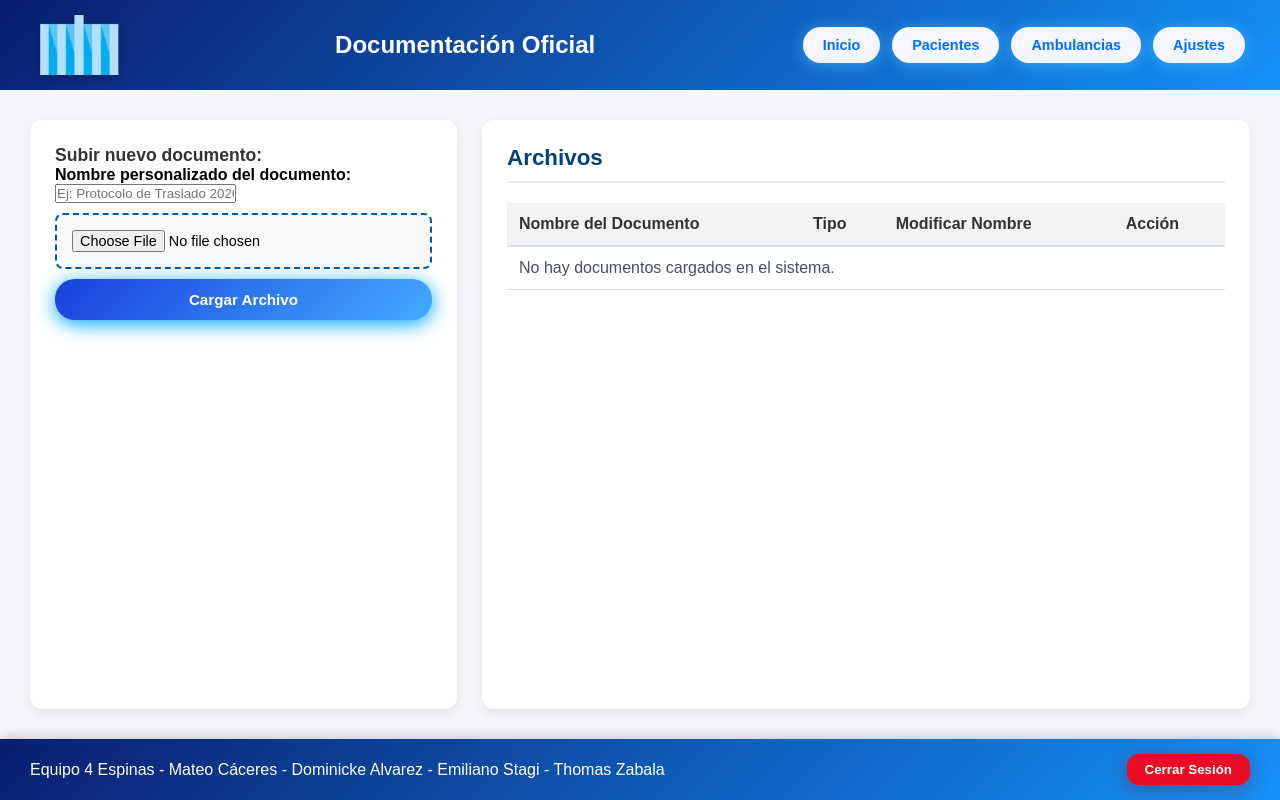
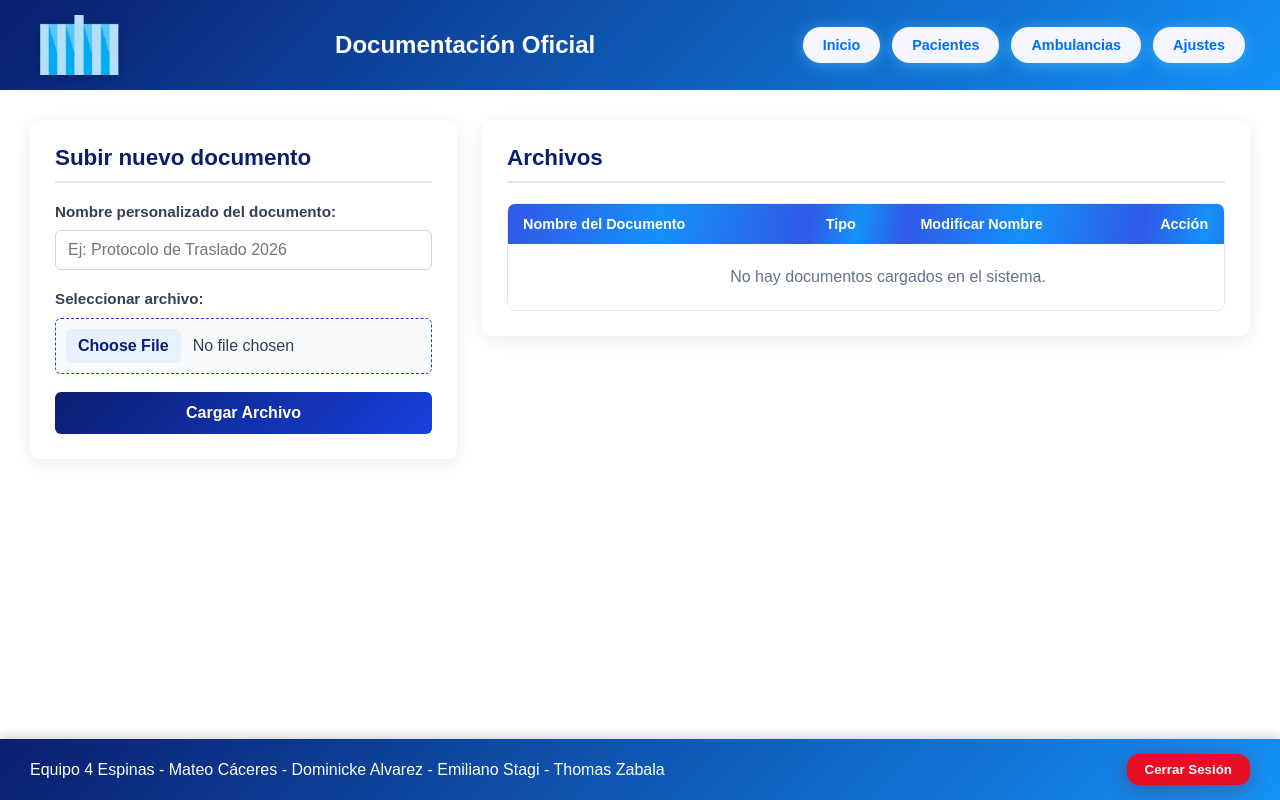
Before and after one commit to espinascuatro-rgb/Fronted-4Espinas, a PHP site: page /pages/administracion-de-documentos.php in a window 1280 px wide. Run offline with PHP 8.4, Linux system fonts and the light colour scheme; the visitor is signed in with stand-in values (Sample User, id 1); data that the repository does not hold is empty.

Commit message:
Correccion en css en algunos css, principalmente los relacionados a registros. Ademas de que arrgle el css de adm de docus.

```diff
--- a/css/admdocu.css
+++ b/css/admdocu.css
@@ -1,117 +1,286 @@
 body {
-    margin: 0;
     min-height: 100vh;
     display: flex;
     flex-direction: column;
     font-family: Arial, sans-serif;
+    background: #ffffff;
 }
 
 .mainadm {
+    width: 100%;
+    max-width: 1500px;
+    margin: 0 auto;
+    padding: 30px;
     display: flex;
-    flex-direction: row;
-    justify-content: space-between;
-    align-items: stretch;
+    flex: 1;
+    align-items: flex-start;
     gap: 25px;
-    padding: 30px;
-    flex: 1;
-    background-color: #f4f6f9;
     box-sizing: border-box;
 }
 
-.admdocumento1, .admdocumento2 {
-    background-color: #ffffff;
-    border-radius: 12px;
-    box-shadow: 0 4px 12px rgba(0, 0, 0, 0.08);
+.admdocumento1,
+.admdocumento2 {
+    min-width: 0;
     padding: 25px;
+    background: #ffffff;
+    border-radius: 10px;
+    box-shadow: 0 4px 20px rgba(0, 0, 0, 0.08);
     box-sizing: border-box;
-    display: flex;
-    flex-direction: column;
 }
 
 .admdocumento1 {
     flex: 0 0 35%;
-    justify-content: flex-start;
-    gap: 15px;
 }
 
-.admdocumento1 p {
-    font-weight: bold;
-    color: #333333;
-    margin: 0;
-    font-size: 1.1rem;
+.form-subida-doc {
+    display: flex;
+    flex-direction: column;
+    gap: 18px;
 }
 
+.form-subida-doc h2,
+.admdocumento2 h2 {
+    margin: 0;
+    padding-bottom: 10px;
+    border-bottom: 2px solid #e2e8f0;
+    color: #0a1e6f;
+    font-size: 1.4rem;
+}
+
+.grupo-input-doc {
+    display: flex;
+    flex-direction: column;
+    gap: 8px;
+}
+
+.grupo-input-doc label {
+    color: #334155;
+    font-size: 0.95rem;
+    line-height: 1.4;
+}
+
+.input-form {
+    width: 100%;
+    min-width: 0;
+    padding: 10px 12px;
+    border: 1px solid #cbd5e1;
+    border-radius: 6px;
+    background: #ffffff;
+    color: #1e293b;
+    font: inherit;
+    box-sizing: border-box;
+    transition: border-color 0.2s, box-shadow 0.2s;
+}
+
+.input-form:focus,
+#archivo-subir:focus {
+    outline: none;
+    border-color: #1840dd;
+    box-shadow: 0 0 0 3px rgba(24, 64, 221, 0.15);
+}
 
 #archivo-subir {
-    border: 2px dashed #0056b3;
-    padding: 15px;
-    border-radius: 8px;
-    background-color: #f8f9fa;
+    width: 100%;
+    min-width: 0;
+    padding: 10px;
+    border: 1px dashed #1840dd;
+    border-radius: 6px;
+    background: #f8fafc;
+    color: #334155;
+    font: inherit;
+    box-sizing: border-box;
     cursor: pointer;
+}
+
+#archivo-subir::file-selector-button {
+    margin-right: 12px;
+    padding: 8px 12px;
+    border: 0;
+    border-radius: 5px;
+    background: #e8f1ff;
+    color: #0a1e6f;
+    font: inherit;
+    font-weight: bold;
+    cursor: pointer;
+    transition: background-color 0.2s;
+}
+
+#archivo-subir::file-selector-button:hover {
+    background: #d7e7ff;
+}
+
+.form-subida-doc .boton1 {
     width: 100%;
-    box-sizing: border-box;
-    font-size: 0.9rem;
+    margin: 0;
+    padding: 12px 20px;
+    border: 0;
+    border-radius: 6px;
+    background: linear-gradient(135deg, #0a1e6f, #1840dd);
+    color: #ffffff;
+    font-size: 1rem;
+    box-shadow: none;
+    transition: opacity 0.2s, transform 0.1s;
+}
+
+.form-subida-doc .boton1:hover {
+    background: linear-gradient(135deg, #0a1e6f, #1840dd);
+    opacity: 0.92;
+    transform: translateY(-1px);
 }
 
 .admdocumento2 {
-    flex: 1;
+    flex: 1 1 0;
 }
 
 .admdocumento2 h2 {
-    color: #004080;
-    margin-top: 0;
     margin-bottom: 20px;
-    font-size: 1.4rem;
-    border-bottom: 2px solid #e9ecef;
-    padding-bottom: 10px;
 }
 
-.admdocumento2 table {
+.tabla-documentos {
+    overflow-x: auto;
+    border: 1px solid #e2e8f0;
+    border-radius: 8px;
+}
+
+.tabla-documentos-lista {
     width: 100%;
+    min-width: 760px;
     border-collapse: collapse;
+    background: #ffffff;
     text-align: left;
 }
 
-.admdocumento2 th {
-    background-color: #f1f3f5;
-    color: #333333;
-    padding: 12px;
-    font-weight: bold;
-    border-bottom: 2px solid #dee2e6;
+.tabla-documentos-lista th {
+    padding: 12px 15px;
+    background: linear-gradient(100deg, #3257e8, #1491f8, #3257e8);
+    color: #ffffff;
+    font-size: 0.9rem;
+    font-weight: 600;
 }
 
-.admdocumento2 td {
-    padding: 12px;
-    border-bottom: 1px solid #dee2e6;
-    color: #495057;
+.tabla-documentos-lista td {
+    padding: 12px 15px;
+    border-bottom: 1px solid #e2e8f0;
+    color: #334155;
     vertical-align: middle;
 }
 
-.admdocumento2 tr:hover {
-    background-color: #f8f9fa;
+.tabla-documentos-lista tbody tr:last-child td {
+    border-bottom: 0;
 }
 
-.boton1, .boton2 {
-    background-color: #0056b3;
-    color: white;
-    border: none;
-    border-radius: 20px;
-    cursor: pointer;
-    font-weight: bold;
-    transition: background-color 0.3s ease;
+.tabla-documentos-lista tbody tr:hover {
+    background: #f8fafc;
 }
 
-.boton1 {
-    padding: 12px 24px;
-    width: 100%;
-    margin-top: 10px;
+.nombre-original {
+    display: inline-block;
+    margin-top: 5px;
+    color: #64748b;
+    overflow-wrap: anywhere;
 }
 
-.boton1:hover, .boton2:hover {
-    background-color: #003d82;
+.form-editar-nombre {
+    display: flex;
+    align-items: center;
+    gap: 8px;
 }
 
-.boton2 {
-    padding: 8px 20px;
+.input-tabla-editar {
+    flex: 1 1 auto;
+}
+
+.boton-actualizar,
+.btn-tabla-eliminar {
     display: inline-block;
+    width: auto;
+    height: auto;
+    flex: 0 0 auto;
+    padding: 8px 12px;
+    border: 0;
+    border-radius: 5px;
+    color: #ffffff;
+    font: inherit;
+    font-size: 0.875rem;
+    font-weight: bold;
+    text-align: center;
+    text-decoration: none;
+    cursor: pointer;
+    transition: background-color 0.2s, transform 0.1s;
 }
+
+.boton-actualizar {
+    background: #1840dd;
+}
+
+.boton-actualizar:hover {
+    background: #0a1e6f;
+}
+
+.admdocumento2 .enlace-descarga {
+    display: inline-block;
+    width: auto;
+    height: auto;
+    margin: 0;
+    padding: 8px 12px;
+    border-radius: 5px;
+    background: linear-gradient(135deg, #0a1e6f, #1840dd);
+    color: #ffffff;
+    font-size: 0.875rem;
+    text-align: center;
+    box-shadow: none;
+    transition: opacity 0.2s, transform 0.1s;
+}
+
+.admdocumento2 .enlace-descarga:hover {
+    background: linear-gradient(135deg, #0a1e6f, #1840dd);
+    opacity: 0.92;
+    transform: translateY(-1px);
+}
+
+.btn-tabla-eliminar {
+    background: #dc3545;
+}
+
+.btn-tabla-eliminar:hover {
+    background: #c82333;
+}
+
+.td-vacio {
+    padding: 24px !important;
+    color: #64748b !important;
+    text-align: center;
+}
+
+@media (max-width: 900px) {
+    .mainadm {
+        flex-direction: column;
+        padding: 20px;
+    }
+
+    .admdocumento1,
+    .admdocumento2 {
+        width: 100%;
+    }
+}
+
+@media (max-width: 600px) {
+    .mainadm {
+        gap: 16px;
+        padding: 12px;
+    }
+
+    .admdocumento1,
+    .admdocumento2 {
+        padding: 18px;
+    }
+
+    .form-editar-nombre {
+        align-items: stretch;
+        flex-direction: column;
+    }
+
+    .boton-actualizar {
+        width: 100%;
+    }
+}
--- a/pages/administracion-de-documentos.php
+++ b/pages/administracion-de-documentos.php
@@ -29,23 +29,25 @@ $res_docs = $con->query($sql_docs);
     <main class="mainadm">
         <section class="admdocumento1">
             <form action="../php/subir_documento.php" method="POST" enctype="multipart/form-data" class="form-subida-doc">
-                <p>Subir nuevo documento:</p>
+                <h2>Subir nuevo documento</h2>
 
                 <div class="grupo-input-doc">
                     <label for="nombre_personalizado"><strong>Nombre personalizado del documento:</strong></label>
                     <input type="text" name="nombre_personalizado" id="nombre_personalizado" class="input-form" placeholder="Ej: Protocolo de Traslado 2026" required>
                 </div>
 
-                <div class="grupo-input-doc" style="margin-top: 10px;">
+                <div class="grupo-input-doc">
+                    <label for="archivo-subir"><strong>Seleccionar archivo:</strong></label>
                     <input type="file" name="archivo-subir" id="archivo-subir" required>
                 </div>
 
-                <button type="submit" class="boton1" style="margin-top: 10px;">Cargar Archivo</button>
+                <button type="submit" class="boton1">Cargar Archivo</button>
             </form>
         </section>
         <section class="admdocumento2">
             <h2>Archivos</h2>
-            <table>
+            <div class="tabla-documentos">
+            <table class="tabla-documentos-lista">
                 <thead>
                     <tr>
                         <th>Nombre del Documento</th>
@@ -58,11 +60,11 @@ $res_docs = $con->query($sql_docs);
                     <?php if ($res_docs && $res_docs->num_rows > 0): ?>
                         <?php while ($doc = $res_docs->fetch_assoc()): ?>
                             <tr>
-                                <td class="td-espaciado"><strong><?php echo htmlspecialchars($doc['nombre_personalizado']); ?></strong> <br><small style="color: #64748b;"><?php echo htmlspecialchars($doc['nombre_original']); ?></small></td>
+                                <td class="td-espaciado"><strong><?php echo htmlspecialchars($doc['nombre_personalizado']); ?></strong> <br><small class="nombre-original"><?php echo htmlspecialchars($doc['nombre_original']); ?></small></td>
                                 <td class="td-espaciado"><?php echo strtoupper(htmlspecialchars($doc['tipo_archivo'])); ?></td>
                                 <td class="td-espaciado">
 
-                                <form action="../php/editar_nombre_documento.php" method="POST" class="form-editar-nombre">
+                                    <form action="../php/editar_nombre_documento.php" method="POST" class="form-editar-nombre">
                                         <input type="hidden" name="id_documento" value="<?php echo $doc['id_documento']; ?>">
                                         <input type="text" name="nuevo_nombre" value="<?php echo htmlspecialchars($doc['nombre_personalizado']); ?>" class="input-form input-tabla-editar" required>
                                         <button type="submit" class="boton-actualizar">Actualizar</button>
@@ -70,7 +72,7 @@ $res_docs = $con->query($sql_docs);
                                 </td>
                                 <td class="td-espaciado">
 
-                                <a href="<?php echo htmlspecialchars($doc['ruta_archivo']); ?>" download="<?php echo htmlspecialchars($doc['nombre_personalizado'] . '.' . $doc['tipo_archivo']); ?>" class="boton2 enlace-descarga">Descargar</a>
+                                    <a href="<?php echo htmlspecialchars($doc['ruta_archivo']); ?>" download="<?php echo htmlspecialchars($doc['nombre_personalizado'] . '.' . $doc['tipo_archivo']); ?>" class="boton2 enlace-descarga">Descargar</a>
                                     <a href="../php/eliminar_documento.php?id=<?php echo $doc['id_documento']; ?>" class="btn-tabla-eliminar" onclick="return confirm('¿Seguro que deseas eliminar este documento?');">Eliminar</a>
                                 </td>
                             </tr>
@@ -82,6 +84,7 @@ $res_docs = $con->query($sql_docs);
                     <?php endif; ?>
                 </tbody>
             </table>
+            </div>
         </section>
     </main>
     <footer class="footerguia">
```
Also changed, not shown: css/admin_pacientes.css (+81 -94 lines), css/insumo.css (+80 -65 lines), uploads/doc_6ae035333d21a7.11420191.jpeg (deleted).
